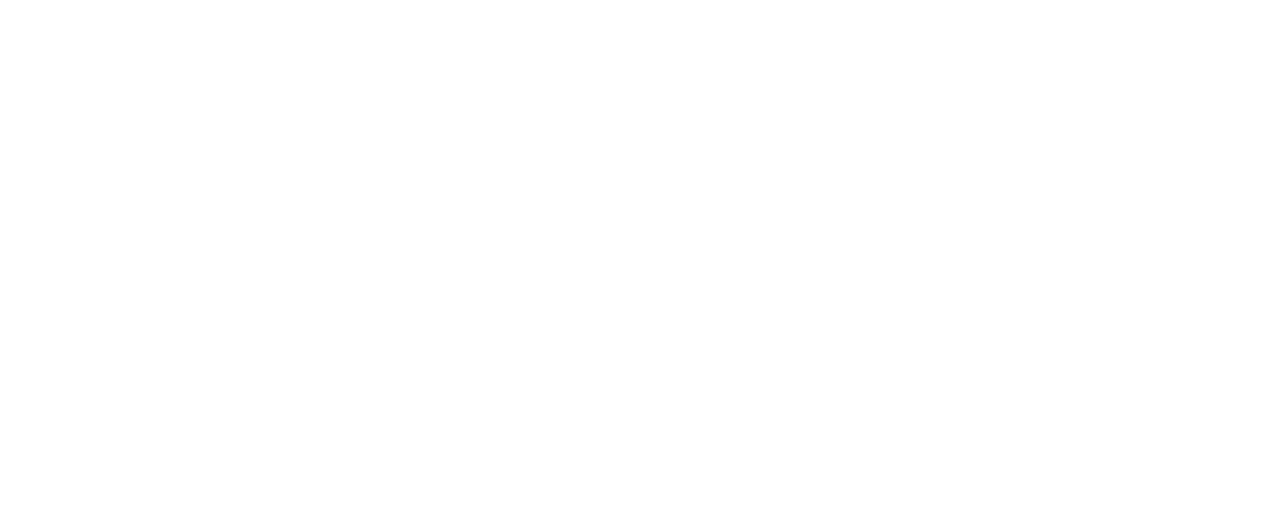
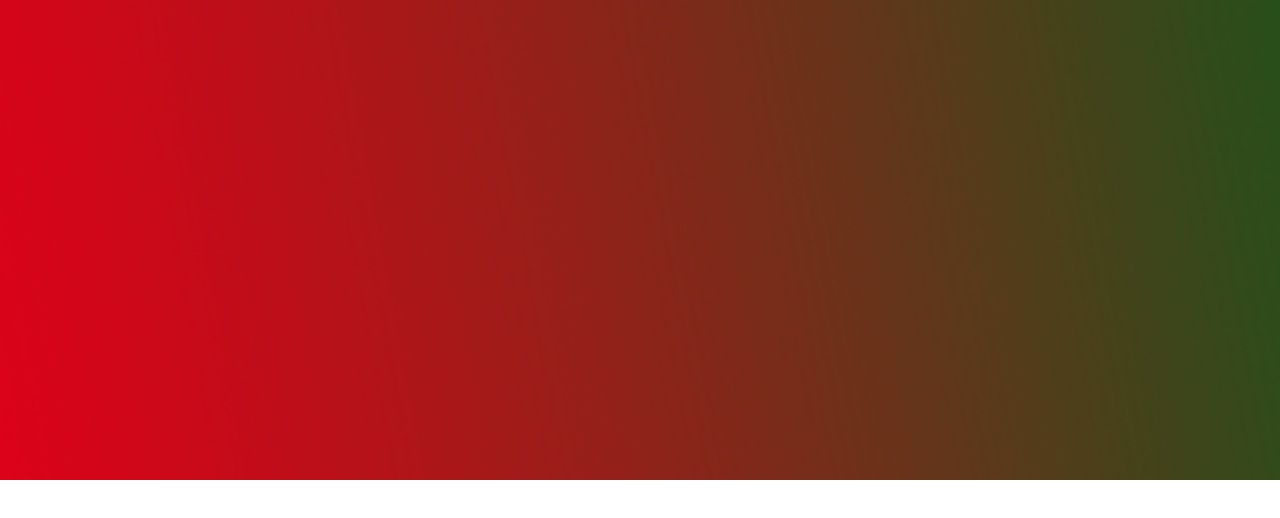
Before and after one commit to VeritasX/Reallary, a React (Create React App) app: page / in a window 1280 px wide. Shown: the top 518 px of the page. Built offline with nearby package versions, Linux system fonts and the light colour scheme.

Commit message:
added styled components to the project as a main dependency and added screen size detection

```diff
--- a/package.json
+++ b/package.json
@@ -6,7 +6,8 @@
     "prop-types": "^15.6.2",
     "react": "^16.5.2",
     "react-dom": "^16.5.2",
-    "react-scripts": "1.1.5"
+    "react-scripts": "1.1.5",
+    "styled-components": "^3.4.9"
   },
   "scripts": {
     "start": "react-scripts start",
--- a/src/App.js
+++ b/src/App.js
@@ -6,7 +6,7 @@
   render() {
     return (
       <div>
-        <ReallaryBasePlayer source={data} mediaType="slider" />
+        <ReallaryBasePlayer source={data} mediaType="slider" height="480px" />
       </div>
     );
   }
--- a/src/ReallaryBase/ReallaryBasePlayer.js
+++ b/src/ReallaryBase/ReallaryBasePlayer.js
@@ -1,6 +1,8 @@
 import React, { Component } from 'react';
 import PropTypes from 'prop-types';
 import './ReallaryBasePlayer.css';
+import '../ReallarySlider/ReallarySlider';
+import ReallarySlider from '../ReallarySlider/ReallarySlider';
 
 class ReallaryBasePlayer extends Component {
   constructor(props) {
@@ -8,7 +10,9 @@
     this.state = {
       source: props.source,
       mediaType: props.mediaType,
-      currentItem: 0
+      currentItem: 0,
+      windowSize: 0,
+      height: props.height
     };
 
     this.isVideo = this.isVideo.bind(this);
@@ -17,6 +21,17 @@
     this.changeSource = this.changeSource.bind(this);
     this.generateThumbnails = this.generateThumbnails.bind(this);
     this.checkMediaType = this.checkMediaType.bind(this);
+    this.resizeHandler = this.resizeHandler.bind(this);
+  }
+
+  resizeHandler() {
+    this.setState({
+      windowSize: window.innerWidth
+    });
+  }
+  componentDidMount() {
+    this.resizeHandler();
+    window.addEventListener('resize', this.resizeHandler.bind(this));
   }
 
   isVideo(currentItem, source, thumbnails) {
@@ -24,7 +39,14 @@
   }
 
   isSlider(currentItem, source) {
-    //return the Slider Component
+    return (
+      <ReallarySlider
+        source={this.state.source}
+        currentItem={this.state.currentItem}
+        height={this.state.height}
+        windowSize={this.state.windowSize}
+      />
+    );
   }
 
   isGallery(currentItem, source, thumbnails) {
@@ -45,7 +67,7 @@
     } else if (this.state.mediaType === 'photo') {
       return this.isGallery(this.state.currentItem);
     } else if (this.state.mediaType === 'slider') {
-      return this.isSlider(this.state.currentItem);
+      return this.isSlider(this.state.currentItem, this.state.source);
     } else {
       console.error(
         'Please add a media type to your component, the following media type flags can be used: "video", "photo", "slider"'
@@ -61,7 +83,8 @@
 ReallaryBasePlayer.propTypes = {
   source: PropTypes.array.isRequired,
   mediaType: PropTypes.string.isRequired,
-  thumbnails: PropTypes.array
+  thumbnails: PropTypes.array,
+  height: PropTypes.string.isRequired
 };
 
 export default ReallaryBasePlayer;
--- a/src/ReallarySlider/ReallarySlider.js
+++ b/src/ReallarySlider/ReallarySlider.js
@@ -1,5 +1,23 @@
 import React from 'react';
+import styled from 'styled-components';
 
-const ReallarySlider = props => <div className="reallary-slider-container" />;
+const ReallarySlider = props => {
+  let bgSize;
+  let backgroundPicture = props.source[props.currentItem].src;
+  if (props.windowSize >= 900) {
+    bgSize = 'cover';
+  } else {
+    bgSize = '100%';
+  }
+  const Div = styled.div`
+    background-image: url(${backgroundPicture});
+    background-size: ${bgSize};
+    background-repeat: no-repeat;
+    width: 100%;
+    height: ${props.height};
+  `;
+
+  return <Div />;
+};
 
 export default ReallarySlider;
--- a/src/data.js
+++ b/src/data.js
@@ -1,18 +1,23 @@
+import test1 from '../src/testpictures/test1.png';
+import test2 from '../src/testpictures/test2.png';
+import test3 from '../src/testpictures/test3.png';
+import test4 from '../src/testpictures/test4.png';
+
 const data = [
   {
-    src: './testpictures/test1.png',
+    src: test1,
     altText: 'super cool picture'
   },
   {
-    src: './testpictures/test2.png',
+    src: test2,
     altText: 'super cool picture'
   },
   {
-    src: './testpictures/test3.png',
+    src: test3,
     altText: 'super cool picture'
   },
   {
-    src: './testpictures/test4.png',
+    src: test4,
     altText: 'super cool picture'
   }
 ];
```
Also changed, not shown: 1 other file (tests, documents, lock files or other folders).
